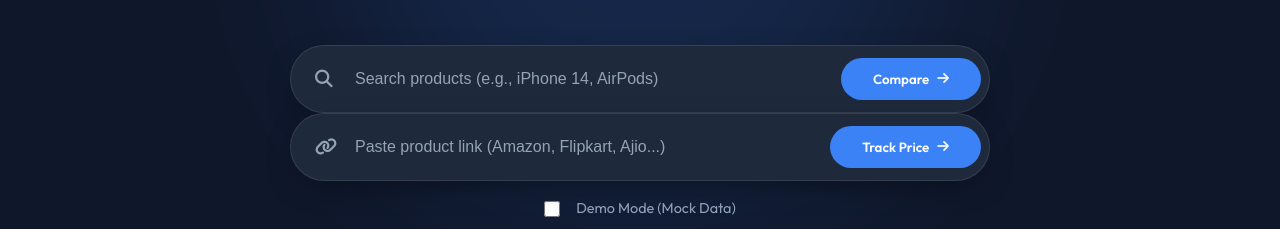
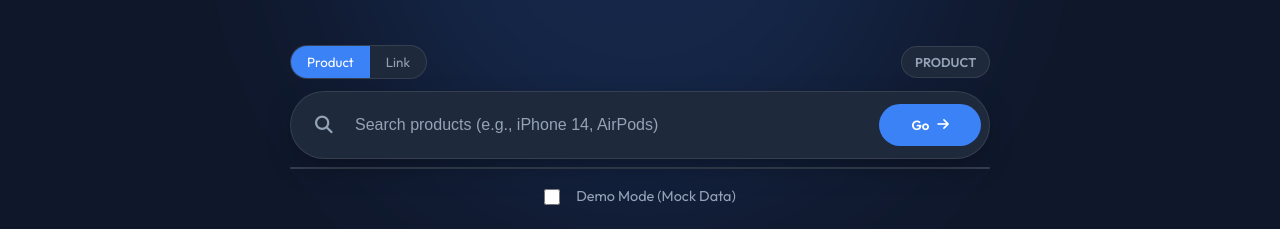
Before and after one commit to Mridul-gupta678/pricepilot, a plain HTML site: page index.html in a window 1280 px wide. Shown: the part 270-499 px from the top of the page. Drawn offline with nearby package versions, Linux system fonts and the light colour scheme.

Commit message:
UI: unified search bar with mode toggle; logic routing and suggestions; styles for segmented control

```diff
--- a/index.html
+++ b/index.html
@@ -58,33 +58,32 @@
         </p>
 
         <div class="search-container">
+          <div class="mode-row">
+            <div class="segmented" id="searchMode">
+              <button class="seg-btn active" data-mode="product">
+                Product
+              </button>
+              <button class="seg-btn" data-mode="link">Link</button>
+            </div>
+            <span id="modeBadge" class="badge">Product</span>
+          </div>
           <div class="input-wrapper">
-            <i class="fa-solid fa-magnifying-glass input-icon"></i>
+            <i
+              id="inputIcon"
+              class="fa-solid fa-magnifying-glass input-icon"
+            ></i>
             <input
-              id="productQuery"
+              id="unifiedSearch"
               type="text"
               placeholder="Search products (e.g., iPhone 14, AirPods)"
               autocomplete="off"
             />
-            <button id="searchCompareBtn" type="button">
-              <span>Compare</span>
+            <button id="searchGoBtn" type="button">
+              <span>Go</span>
               <i class="fa-solid fa-arrow-right"></i>
             </button>
           </div>
           <div id="suggestions" class="suggestions hidden"></div>
-          <div class="input-wrapper">
-            <i class="fa-solid fa-link input-icon"></i>
-            <input
-              id="productUrl"
-              type="text"
-              placeholder="Paste product link (Amazon, Flipkart, Ajio...)"
-              autocomplete="off"
-            />
-            <button id="compareBtn" type="button">
-              <span>Track Price</span>
-              <i class="fa-solid fa-arrow-right"></i>
-            </button>
-          </div>
           <div class="options-container">
             <label class="checkbox-container">
               <input type="checkbox" id="demoMode" />
--- a/script.js
+++ b/script.js
@@ -9,10 +9,12 @@ const RECENT_KEY = "pricepilot_recent";
 
 // ================== DOM ELEMENTS ==================
 const elements = {
-  input: document.getElementById("productUrl"),
-  btn: document.getElementById("compareBtn"),
-  query: document.getElementById("productQuery"),
-  searchBtn: document.getElementById("searchCompareBtn"),
+  unified: document.getElementById("unifiedSearch"),
+  goBtn: document.getElementById("searchGoBtn"),
+  modeContainer: document.getElementById("searchMode"),
+  modeButtons: () => Array.from(document.querySelectorAll("#searchMode .seg-btn")),
+  modeBadge: document.getElementById("modeBadge"),
+  inputIcon: document.getElementById("inputIcon"),
   suggestions: document.getElementById("suggestions"),
   loading: document.getElementById("loadingState"),
   resultSection: document.getElementById("resultSection"),
@@ -38,17 +40,15 @@ document.addEventListener("DOMContentLoaded", () => {
   initTheme();
   loadRecentSearches();
   initSuggestions();
-
-  elements.btn.addEventListener("click", handleSearch);
-  elements.input.addEventListener("keydown", (e) => {
-    if (e.key === "Enter") handleSearch();
+  elements.goBtn.addEventListener("click", unifiedSearchGo);
+  elements.unified.addEventListener("input", updateSuggestions);
+  elements.unified.addEventListener("keydown", (e) => {
+    if (e.key === "Enter") unifiedSearchGo();
   });
-  elements.searchBtn.addEventListener("click", handleSearchCompare);
-  elements.query.addEventListener("input", updateSuggestions);
-  elements.query.addEventListener("keydown", (e) => {
-    if (e.key === "Enter") handleSearchCompare();
+  elements.modeButtons().forEach(btn => {
+    btn.addEventListener("click", () => setMode(btn.dataset.mode));
   });
-
+  setMode("product");
   elements.clearHistory.addEventListener("click", () => {
     localStorage.removeItem(RECENT_KEY);
     loadRecentSearches();
@@ -76,7 +76,7 @@ function initTheme() {
 
 // ================== SEARCH LOGIC (URL) ==================
 async function handleSearch() {
-  const url = elements.input.value.trim();
+  const url = elements.unified.value.trim();
   if (!url) {
     showToast("Please enter a valid product URL", "error");
     return;
@@ -142,7 +142,7 @@ function initSuggestions() {
 }
 
 function updateSuggestions() {
-  const q = elements.query.value.trim();
+  const q = elements.unified.value.trim();
   if (!q) { elements.suggestions.classList.add("hidden"); return; }
   const recents = JSON.parse(localStorage.getItem(RECENT_KEY) || "[]").map(r => r.title);
   const pool = [...popularProducts, ...recents];
@@ -157,7 +157,7 @@ function renderSuggestions(list) {
   elements.suggestions.innerHTML = list.map(item => `<div class="suggestion-item">${item}</div>`).join("");
   elements.suggestions.classList.remove("hidden");
   Array.from(elements.suggestions.children).forEach((el) => {
-    el.addEventListener("click", () => { elements.query.value = el.textContent; elements.suggestions.classList.add("hidden"); handleSearchCompare(); });
+    el.addEventListener("click", () => { elements.unified.value = el.textContent; elements.suggestions.classList.add("hidden"); handleSearchCompare(); });
   });
 }
 
@@ -185,7 +185,7 @@ function editDistance(a, b) {
 }
 
 async function handleSearchCompare() {
-  const name = elements.query.value.trim();
+  const name = elements.unified.value.trim();
   if (!name) { showToast("Please enter a product name", "error"); return; }
   elements.loading.classList.remove("hidden");
   try {
@@ -260,6 +260,32 @@ function renderComparison(items) {
     `).join("");
   }
   drawRows(items);
+}
+function currentMode() {
+  const active = elements.modeButtons().find(b => b.classList.contains("active"));
+  return active ? active.dataset.mode : "product";
+}
+function setMode(mode) {
+  elements.modeButtons().forEach(b => b.classList.toggle("active", b.dataset.mode === mode));
+  elements.modeBadge.textContent = mode === "product" ? "Product" : "Link";
+  elements.inputIcon.className = `fa-solid ${mode === "product" ? "fa-magnifying-glass" : "fa-link"} input-icon`;
+  elements.suggestions.classList.toggle("hidden", mode !== "product");
+  if (mode === "product") {
+    elements.unified.placeholder = "Search products (e.g., iPhone 14, AirPods)";
+  } else {
+    elements.unified.placeholder = "Paste product link (Amazon, Flipkart, Ajio...)";
+  }
+}
+function unifiedSearchGo() {
+  const val = elements.unified.value.trim();
+  if (!val) { showToast("Please enter a query", "error"); return; }
+  const looksLink = /^https?:\/\//i.test(val);
+  const mode = currentMode();
+  if (mode === "product" && !looksLink) {
+    handleSearchCompare();
+  } else {
+    handleSearch();
+  }
 }
 function updateSourceBadge(url) {
   let source = "Unknown";
@@ -352,7 +378,8 @@ function loadRecentSearches() {
       </div>
     `;
     div.addEventListener("click", () => {
-      elements.input.value = item.url;
+      setMode("link");
+      elements.unified.value = item.url;
       handleSearch();
     });
     elements.recentGrid.appendChild(div);
--- a/style.css
+++ b/style.css
@@ -189,6 +189,29 @@ button { font-family: inherit; cursor: pointer; border: none; outline: none; }
 .search-container {
   max-width: 700px;
   margin: 0 auto;
+}
+
+.mode-row {
+  display: flex;
+  justify-content: space-between;
+  align-items: center;
+  margin-bottom: 0.75rem;
+}
+.segmented {
+  display: inline-flex;
+  background: var(--bg-secondary);
+  border: 1px solid var(--border);
+  border-radius: 999px;
+  overflow: hidden;
+}
+.segmented .seg-btn {
+  padding: 0.5rem 1rem;
+  color: var(--text-secondary);
+  background: transparent;
+}
+.segmented .seg-btn.active {
+  background: var(--accent);
+  color: #fff;
 }
 
 .suggestions {
```
